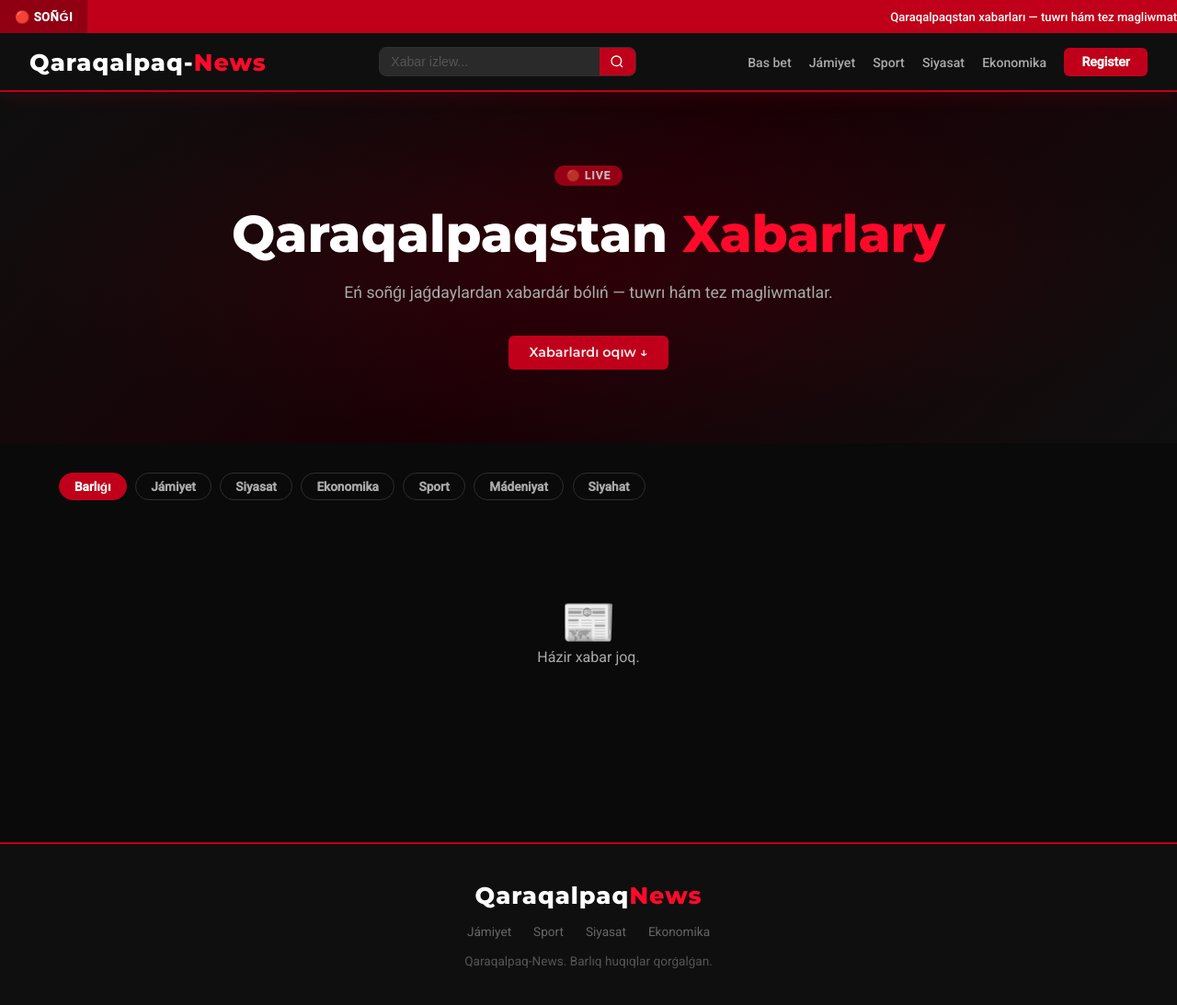
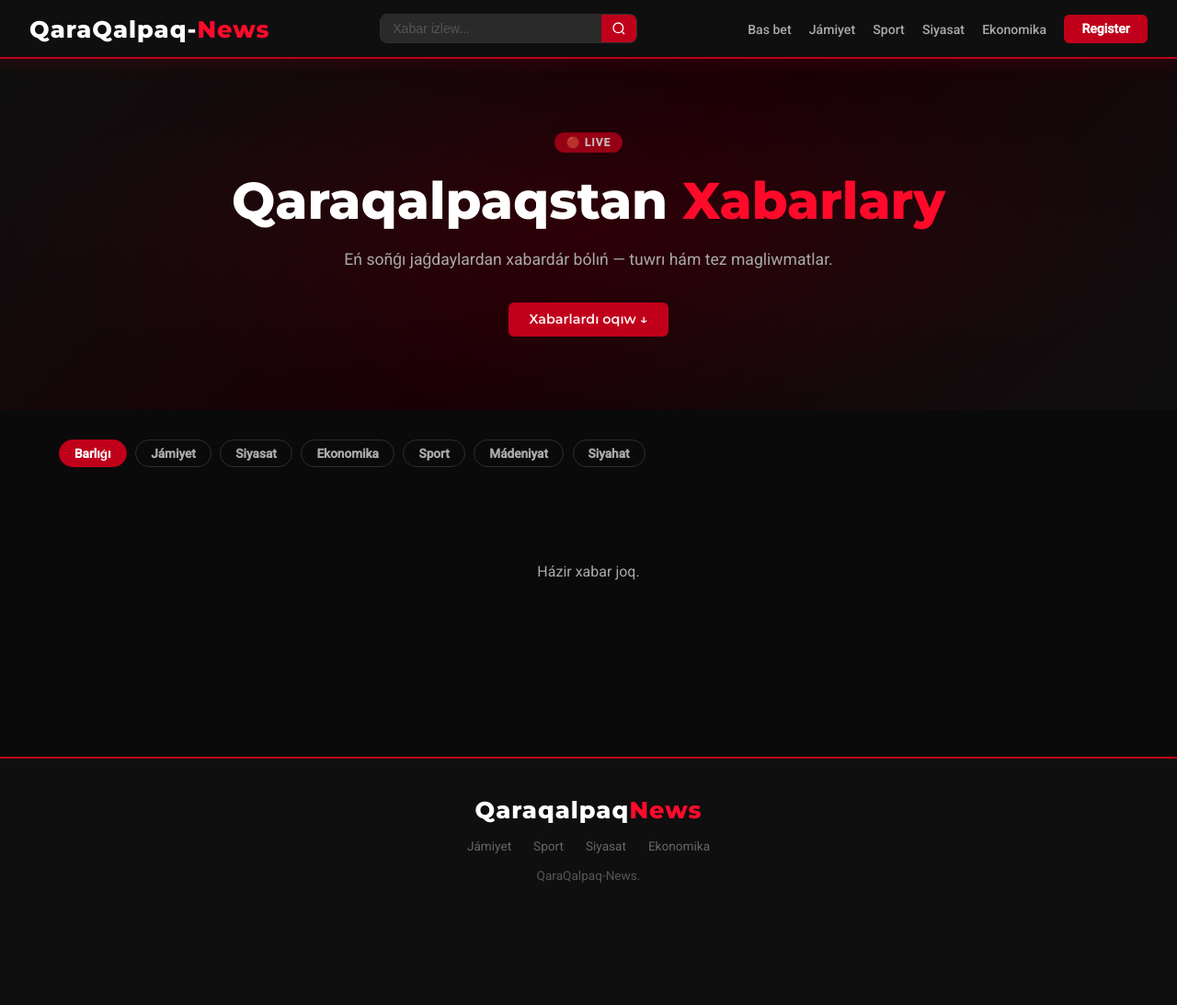
Before and after one commit to damir4188/news-sayit-2, a Django app: page / in a window 1280 px wide. Shown: the whole page at 92% size. After the commit the page ends 960 px from the top, so only its background shows below. Run offline with Django 5.2, Linux system fonts and the light colour scheme; data that the repository does not hold is empty.

Commit message:
news-sayit-3

```diff
--- a/templates/main/article_detail.html
+++ b/templates/main/article_detail.html
@@ -1,13 +1,13 @@
 {% extends 'main/base.html' %}
 {% load static %}
 
-{% block title %}{{ article.title }} — QaraqalpaqNews{% endblock %}
+{% block title %}{{ article.title }} — QaraQalpaqNews{% endblock %}
 
 {% block content %}
 
 <main class="maqola-bet">
 
-  <!-- Breadcrumb -->
+
   <nav class="breadcrumb">
     <a href="{% url 'home' %}">Bas bet</a>
     <span>›</span>
--- a/templates/main/base.html
+++ b/templates/main/base.html
@@ -10,16 +10,9 @@
 </head>
 <body>
 
-<!-- Breaking news tası -->
-<div class="breaking-bar">
-  <span class="breaking-label">🔴 SOÑǴI</span>
-  <div class="breaking-scroll">
-    <span>Qaraqalpaqstan xabarları — tuwrı hám tez magliwmatlar &nbsp;|&nbsp; Qaraqalpaq-News &nbsp;|&nbsp; Eń soñǵi jaǵdaylardan xabarlar</span>
-  </div>
-</div>
 
 <nav>
-  <a href="{% url 'home' %}" class="logo">Qaraqalpaq-<span>News</span></a>
+  <a href="{% url 'home' %}" class="logo">QaraQalpaq-<span>News</span></a>
 
   <!-- Qidiruv -->
   <form class="qidiruv-forma" method="get" action="{% url 'home' %}">
@@ -93,7 +86,7 @@
       <a href="{% url 'home' %}?category=siyasat">Siyasat</a>
       <a href="{% url 'home' %}?category=ekonomika">Ekonomika</a>
     </div>
-    <p>Qaraqalpaq-News. Barlıq huqıqlar qorǵalǵan.</p>
+    <p>QaraQalpaq-News.</p>
   </div>
 </footer>
 
--- a/templates/main/home.html
+++ b/templates/main/home.html
@@ -96,7 +96,7 @@
     </article>
     {% empty %}
     <div class="bosh-holat">
-      <p style="font-size:3rem;">📰</p>
+      <p style="font-size:3rem;"></p>
       <p>{% if query %}«{{ query }}» boynsha xabar tabılmadı.{% else %}Házir xabar joq.{% endif %}</p>
       {% if query %}<a href="{% url 'home' %}" class="btn btn-outline" style="margin-top:1rem;">Barı xabarlarga qaytıw</a>{% endif %}
     </div>
```
